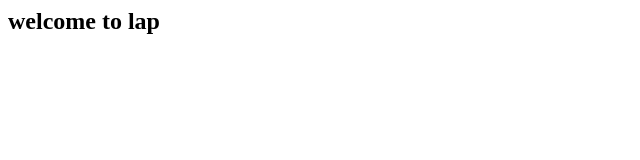
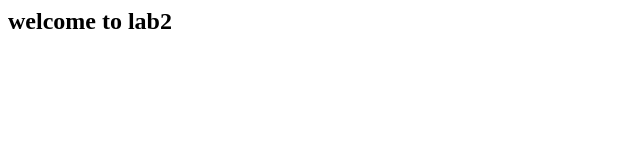
Before and after one commit to Aelum/aelum, a plain HTML site: page index.html in a window 1280 px wide. Shown: the full height of the page, 0-640 px from the left. Drawn offline with Linux system fonts and the light colour scheme.

Commit message:
Update index.html

```diff
--- a/index.html
+++ b/index.html
@@ -3,6 +3,6 @@
 <h1>welcome</h1>
 </title>
 <body>
-<h2>welcome to lap</h2>
+<h2>welcome to lab2</h2>
 </body>
 </head>
```
